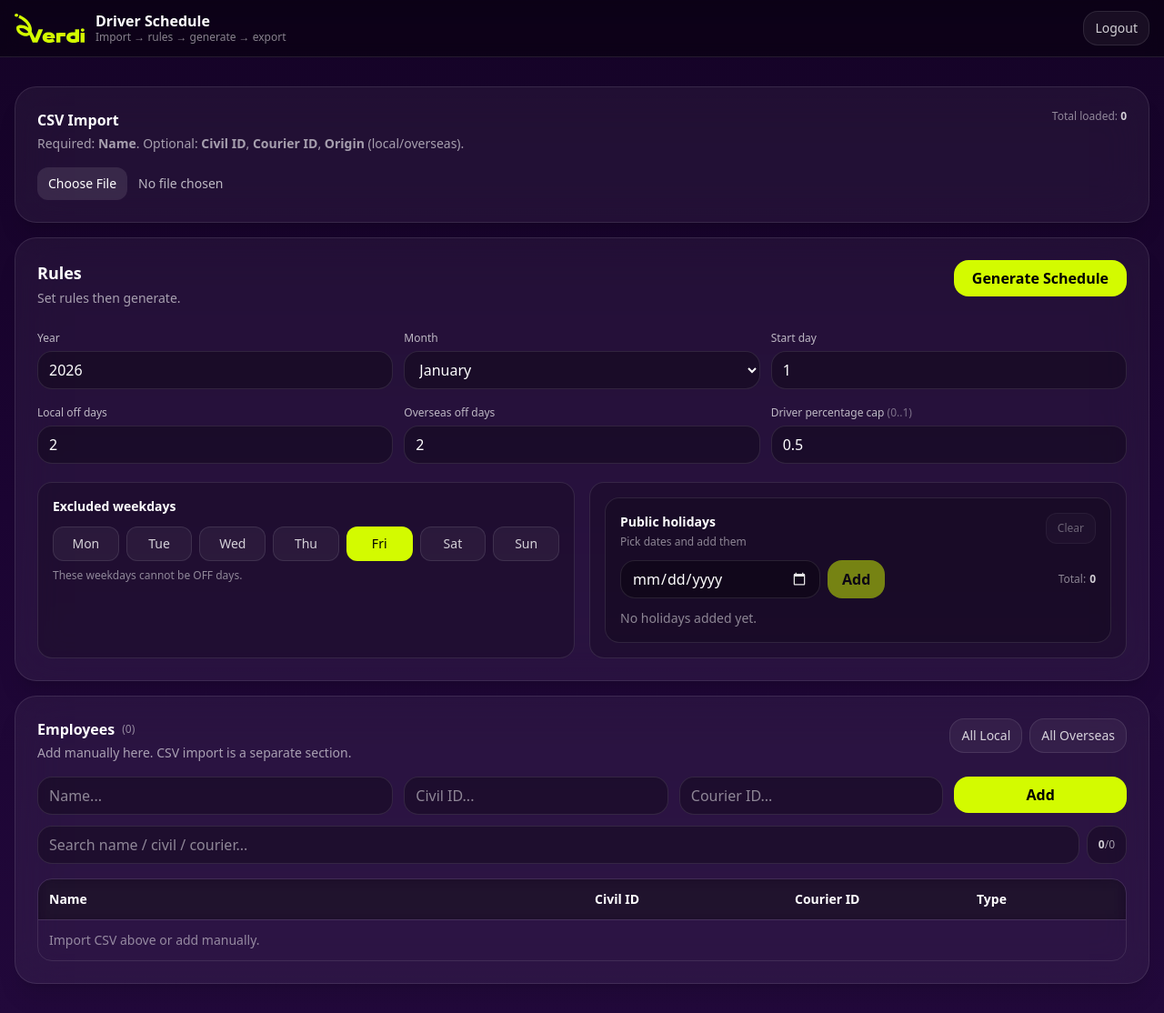
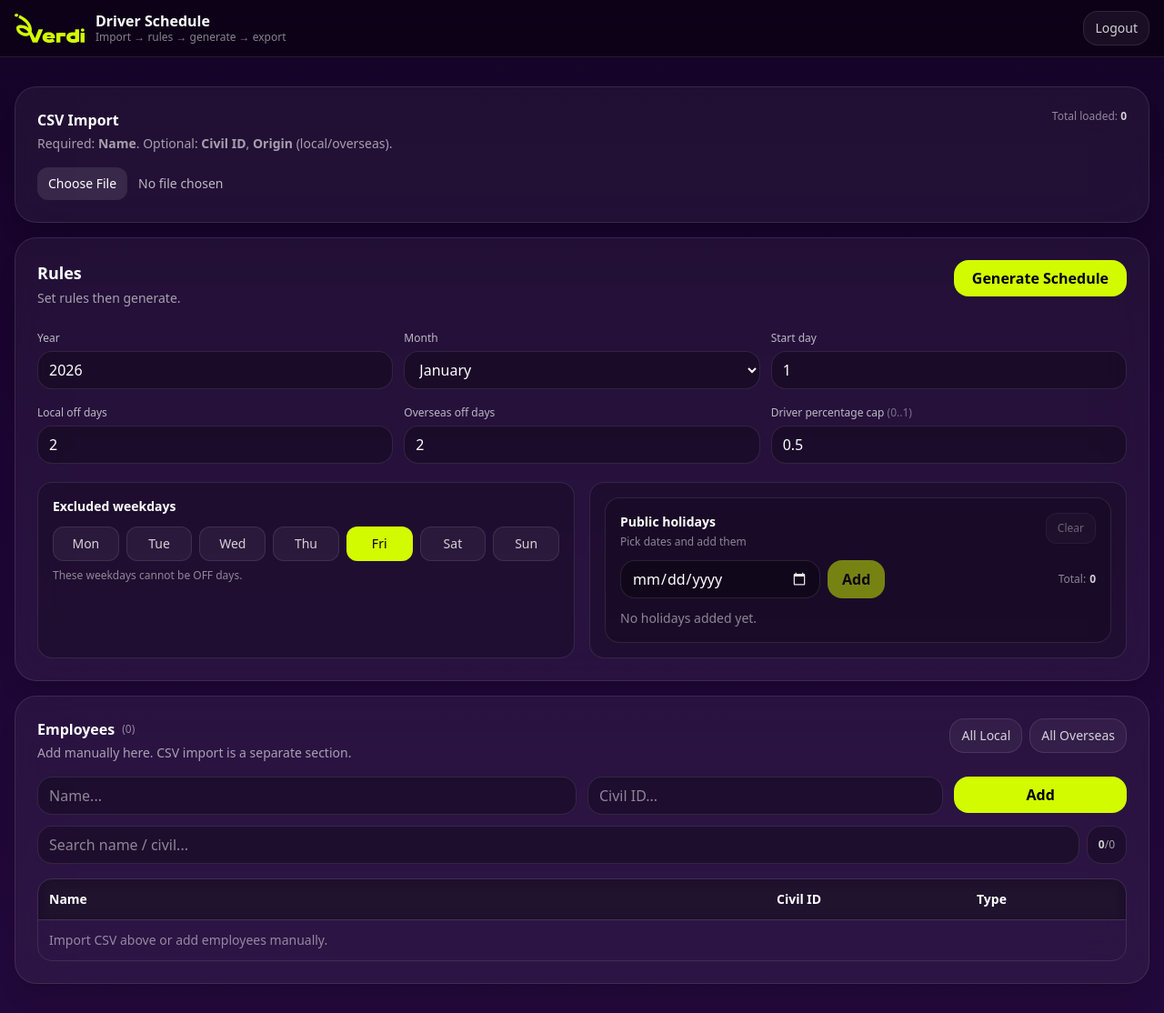
Before and after one commit to Chungus17/driver-scheduler-ui, a React (Vite) app: page /app in a window 1280 px wide. Shown: the whole page at 91% size. Built offline with nearby package versions, Linux system fonts and the light colour scheme; sample sign-in values are in the browser's storage.

Commit message:
Removed courier id

```diff
--- a/src/pages/SchedulerPage.jsx
+++ b/src/pages/SchedulerPage.jsx
@@ -44,11 +44,8 @@ function normalizeKey(s) {
 }
 
 function normalizeType(v) {
-  const s = String(v || "")
-    .trim()
-    .toLowerCase();
+  const s = String(v || "").trim().toLowerCase();
   if (!s) return "";
-  // handle common variants
   if (s.includes("over")) return "overseas";
   if (s.includes("local")) return "local";
   if (s === "o") return "overseas";
@@ -58,13 +55,9 @@ function normalizeType(v) {
 
 function guessNameColumn(headers) {
   const lower = (headers || []).map((h) =>
-    String(h || "")
-      .trim()
-      .toLowerCase(),
+    String(h || "").trim().toLowerCase(),
   );
-  const idx1 = lower.findIndex(
-    (h) => h.includes("driver") && h.includes("name"),
-  );
+  const idx1 = lower.findIndex((h) => h.includes("driver") && h.includes("name"));
   if (idx1 !== -1) return headers[idx1];
   const idx2 = lower.findIndex(
     (h) => h === "driver" || h === "drivers" || h === "name" || h === "names",
@@ -89,10 +82,12 @@ async function apiFetch(path, { token, ...opts } = {}) {
       ...(token ? { Authorization: `Bearer ${token}` } : {}),
     },
   });
+
   const isJson = (res.headers.get("content-type") || "").includes(
     "application/json",
   );
   const body = isJson ? await res.json() : await res.text();
+
   if (!res.ok) {
     const msg = body?.detail || body?.message || JSON.stringify(body);
     throw new Error(msg || `Request failed (${res.status})`);
@@ -101,18 +96,15 @@ async function apiFetch(path, { token, ...opts } = {}) {
 }
 
 function rowToArray(row, columns) {
-  // If already an array, return as-is (but ensure length matches columns)
   if (Array.isArray(row)) {
     const arr = row.map((v) => (v == null ? "" : String(v)));
     if (!columns?.length) return arr;
-    // pad/trim to columns length
     if (arr.length < columns.length)
       return [...arr, ...Array(columns.length - arr.length).fill("")];
     if (arr.length > columns.length) return arr.slice(0, columns.length);
     return arr;
   }
 
-  // If it's an object row, map by column names (case/space insensitive)
   if (row && typeof row === "object") {
     const normMap = {};
     for (const k of Object.keys(row)) {
@@ -124,7 +116,6 @@ function rowToArray(row, columns) {
     });
   }
 
-  // Unknown row shape → blank row
   return (columns || []).map(() => "");
 }
 
@@ -142,6 +133,7 @@ function findStatusStartIndex(columns) {
 function Toast({ toast, onClose }) {
   if (!toast) return null;
   const isErr = toast.type === "error";
+
   return (
     <div className="fixed bottom-4 right-4 z-50 w-[92vw] max-w-md">
       <div
@@ -180,28 +172,22 @@ function Toast({ toast, onClose }) {
 }
 
 /**
- * ✅ CSV Import section (separate card now)
+ * CSV Import section
  * Reads:
  * - name (required)
  * - civil_id (optional)
- * - courier_id (optional)
  * - origin/type (optional): local/overseas -> will auto-set type map
  *
  * Calls:
  * - onImportedEmployees(employeesArray)
  * - onImportedTypes(typesByName)
  */
-function CSVImportSection({
-  employeesCount,
-  onImportedEmployees,
-  onImportedTypes,
-}) {
+function CSVImportSection({ employeesCount, onImportedEmployees, onImportedTypes }) {
   const [headers, setHeaders] = useState([]);
   const [rows, setRows] = useState([]);
 
   const [nameCol, setNameCol] = useState("");
   const [civilCol, setCivilCol] = useState("");
-  const [courierCol, setCourierCol] = useState("");
   const [originCol, setOriginCol] = useState("");
 
   function handleFile(file) {
@@ -222,17 +208,7 @@ function CSVImportSection({
           "civilid",
           "cid",
         ]);
-        const guessedCourier = guessByAliases(cols, [
-          "courier_id",
-          "courier id",
-          "courierid",
-          "driver_id",
-          "driver id",
-          "rider_id",
-          "rider id",
-        ]);
 
-        // origin/type column guess
         const guessedOrigin = guessByAliases(cols, [
           "origin",
           "type",
@@ -243,7 +219,6 @@ function CSVImportSection({
 
         setNameCol(guessedName);
         setCivilCol(guessedCivil);
-        setCourierCol(guessedCourier);
         setOriginCol(guessedOrigin);
       },
       error: () => {
@@ -251,7 +226,6 @@ function CSVImportSection({
         setRows([]);
         setNameCol("");
         setCivilCol("");
-        setCourierCol("");
         setOriginCol("");
       },
     });
@@ -260,7 +234,6 @@ function CSVImportSection({
   function emitImport() {
     if (!rows.length || !nameCol) return;
 
-    // Deduplicate by name; keep ids; also collect types from origin
     const map = new Map();
     const typesFromCsv = {};
 
@@ -269,9 +242,6 @@ function CSVImportSection({
       if (!name) continue;
 
       const civil_id = civilCol ? (r?.[civilCol] ?? "").toString().trim() : "";
-      const courier_id = courierCol
-        ? (r?.[courierCol] ?? "").toString().trim()
-        : "";
 
       const originRaw = originCol ? r?.[originCol] : "";
       const t = normalizeType(originRaw);
@@ -280,7 +250,6 @@ function CSVImportSection({
       map.set(name, {
         name,
         civil_id: prev?.civil_id || civil_id || "",
-        courier_id: prev?.courier_id || courier_id || "",
       });
 
       if (t) typesFromCsv[name] = t;
@@ -290,11 +259,10 @@ function CSVImportSection({
     onImportedTypes(typesFromCsv);
   }
 
-  // auto-emit when file/columns change
   useEffect(() => {
     emitImport();
     // eslint-disable-next-line react-hooks/exhaustive-deps
-  }, [rows, nameCol, civilCol, courierCol, originCol]);
+  }, [rows, nameCol, civilCol, originCol]);
 
   return (
     <div className="min-w-0 rounded-3xl border border-white/10 bg-white/5 backdrop-blur-xl shadow-xl p-5 md:p-6">
@@ -302,8 +270,8 @@ function CSVImportSection({
         <div className="min-w-0">
           <h3 className="text-base font-semibold">CSV Import</h3>
           <div className="text-sm text-white/60 mt-1">
-            Required: <b>Name</b>. Optional: <b>Civil ID</b>, <b>Courier ID</b>,{" "}
-            <b>Origin</b> (local/overseas).
+            Required: <b>Name</b>. Optional: <b>Civil ID</b>, <b>Origin</b>{" "}
+            (local/overseas).
           </div>
         </div>
         <div className="text-xs text-white/50 shrink-0">
@@ -344,7 +312,7 @@ function CSVImportSection({
               </select>
             </div>
 
-            <div className="grid grid-cols-1 sm:grid-cols-2 lg:grid-cols-3 gap-3 min-w-0">
+            <div className="grid grid-cols-1 sm:grid-cols-2 gap-3 min-w-0">
               <div className="grid gap-2 min-w-0">
                 <label className="text-xs font-medium text-white/70">
                   Civil ID column (optional)
@@ -364,24 +332,6 @@ function CSVImportSection({
               </div>
 
               <div className="grid gap-2 min-w-0">
-                <label className="text-xs font-medium text-white/70">
-                  Courier ID column (optional)
-                </label>
-                <select
-                  value={courierCol}
-                  onChange={(e) => setCourierCol(e.target.value)}
-                  className="w-full rounded-2xl border border-white/10 bg-black/30 px-3 py-2 text-white outline-none focus:ring-2 focus:ring-[#d3fb00]/20 focus:border-[#d3fb00]/30"
-                >
-                  <option value="">— none —</option>
-                  {headers.map((h) => (
-                    <option key={h} value={h}>
-                      {h}
-                    </option>
-                  ))}
-                </select>
-              </div>
-
-              <div className="grid gap-2 min-w-0 sm:col-span-2 lg:col-span-1">
                 <label className="text-xs font-medium text-white/70">
                   Origin / Type column (optional)
                 </label>
@@ -411,7 +361,7 @@ function CSVImportSection({
 }
 
 /**
- * ✅ Combined section: Manual Add (top) + Search + Employees table (below)
+ * Employees section: manual add + search + table
  */
 function EmployeesSection({
   employees,
@@ -423,8 +373,6 @@ function EmployeesSection({
   setManualName,
   manualCivil,
   setManualCivil,
-  manualCourier,
-  setManualCourier,
 
   onAddManual,
 }) {
@@ -434,8 +382,7 @@ function EmployeesSection({
     const s = q.trim().toLowerCase();
     if (!s) return employees;
     return employees.filter((e) => {
-      const hay =
-        `${e.name} ${e.civil_id || ""} ${e.courier_id || ""}`.toLowerCase();
+      const hay = `${e.name} ${e.civil_id || ""}`.toLowerCase();
       return hay.includes(s);
     });
   }, [employees, q]);
@@ -481,9 +428,9 @@ function EmployeesSection({
         </div>
       </div>
 
-      {/* ✅ Manual add (above table) */}
+      {/* Manual add */}
       <div className="mt-4 grid grid-cols-1 lg:grid-cols-12 gap-3 min-w-0">
-        <div className="lg:col-span-4 min-w-0">
+        <div className="lg:col-span-6 min-w-0">
           <input
             value={manualName}
             onChange={(e) => setManualName(e.target.value)}
@@ -491,19 +438,11 @@ function EmployeesSection({
             className="w-full min-w-0 rounded-2xl border border-white/10 bg-black/30 px-3 py-2 text-white outline-none focus:ring-2 focus:ring-[#d3fb00]/20 focus:border-[#d3fb00]/30"
           />
         </div>
-        <div className="lg:col-span-3 min-w-0">
+        <div className="lg:col-span-4 min-w-0">
           <input
             value={manualCivil}
             onChange={(e) => setManualCivil(e.target.value)}
             placeholder="Civil ID..."
-            className="w-full min-w-0 rounded-2xl border border-white/10 bg-black/30 px-3 py-2 text-white outline-none focus:ring-2 focus:ring-[#d3fb00]/20 focus:border-[#d3fb00]/30"
-          />
-        </div>
-        <div className="lg:col-span-3 min-w-0">
-          <input
-            value={manualCourier}
-            onChange={(e) => setManualCourier(e.target.value)}
-            placeholder="Courier ID..."
             className="w-full min-w-0 rounded-2xl border border-white/10 bg-black/30 px-3 py-2 text-white outline-none focus:ring-2 focus:ring-[#d3fb00]/20 focus:border-[#d3fb00]/30"
           />
         </div>
@@ -522,7 +461,7 @@ function EmployeesSection({
         <input
           value={q}
           onChange={(e) => setQ(e.target.value)}
-          placeholder="Search name / civil / courier..."
+          placeholder="Search name / civil..."
           className="w-full min-w-0 rounded-2xl border border-white/10 bg-black/30 px-3 py-2 text-white outline-none focus:ring-2 focus:ring-[#d3fb00]/20 focus:border-[#d3fb00]/30"
         />
         <div className="shrink-0 rounded-2xl border border-white/10 bg-black/30 px-3 py-2 text-xs text-white/60 whitespace-nowrap flex items-center">
@@ -538,9 +477,6 @@ function EmployeesSection({
               <th className="text-left p-3 font-semibold">Name</th>
               <th className="text-left p-3 font-semibold w-[220px]">
                 Civil ID
-              </th>
-              <th className="text-left p-3 font-semibold w-[200px]">
-                Courier ID
               </th>
               <th className="text-left p-3 font-semibold w-44">Type</th>
             </tr>
@@ -567,17 +503,6 @@ function EmployeesSection({
                 </td>
 
                 <td className="p-3">
-                  <input
-                    value={emp.courier_id || ""}
-                    onChange={(e) =>
-                      patchEmployee(emp.name, { courier_id: e.target.value })
-                    }
-                    placeholder="Courier ID..."
-                    className="w-full rounded-2xl border border-white/10 bg-black/30 px-3 py-2 text-white outline-none focus:ring-2 focus:ring-[#d3fb00]/20 focus:border-[#d3fb00]/30"
-                  />
-                </td>
-
-                <td className="p-3">
                   <select
                     value={types[emp.name] || "local"}
                     onChange={(e) =>
@@ -597,8 +522,8 @@ function EmployeesSection({
 
             {!employees.length && (
               <tr>
-                <td className="p-3 text-white/50" colSpan={4}>
-                  Import CSV above or add manually.
+                <td className="p-3 text-white/50" colSpan={3}>
+                  Import CSV above or add employees manually.
                 </td>
               </tr>
             )}
@@ -609,10 +534,7 @@ function EmployeesSection({
   );
 }
 
-function downloadExcelFromSchedule(
-  schedule,
-  filename = "driver_schedule.xlsx",
-) {
+function downloadExcelFromSchedule(schedule, filename = "driver_schedule.xlsx") {
   const wb = new ExcelJS.Workbook();
 
   const headerFill = {
@@ -646,6 +568,7 @@ function downloadExcelFromSchedule(
 
     const ws = wb.addWorksheet("Matrix");
     ws.addRow(cols);
+
     ws.getRow(1).eachCell((cell) => {
       cell.fill = headerFill;
       cell.font = { bold: true, color: { argb: "FFFFFF" } };
@@ -661,9 +584,10 @@ function downloadExcelFromSchedule(
         cell.fill = cell.value === "OFF" ? redFill : greenFill;
         cell.font = { color: { argb: "FFFFFF" } };
       }
-      // inside Matrix formatting loop
+
+      // Name cell should be visible (don't force white on white)
       const nameCell = ws.getRow(r).getCell(1);
-      nameCell.font = { bold: true }; // ✅ don't set white color
+      nameCell.font = { bold: true };
       nameCell.alignment = {
         vertical: "middle",
         horizontal: "left",
@@ -673,17 +597,19 @@ function downloadExcelFromSchedule(
 
     ws.views = [{ state: "frozen", xSplit: freezeCols, ySplit: 1 }];
 
-    ws.getColumn(1).width = 22;
-    ws.getColumn(2).width = 22;
-    ws.getColumn(3).width = 18;
-    ws.getColumn(4).width = 12;
-    ws.getColumn(5).width = 8;
-    for (let c = 6; c <= ws.columnCount; c++) ws.getColumn(c).width = 12;
+    // NOTE: widths assume your Matrix columns now are:
+    // [Name, Civil ID, Type, ReqOff, ...dates]
+    ws.getColumn(1).width = 22; // Name
+    ws.getColumn(2).width = 22; // Civil ID
+    ws.getColumn(3).width = 12; // Type
+    ws.getColumn(4).width = 8; // ReqOff
+    for (let c = 5; c <= ws.columnCount; c++) ws.getColumn(c).width = 12;
   }
 
   if (ByDay?.columns && ByDay?.rows && ByDay?.status) {
     const ws = wb.addWorksheet("ByDay");
     ws.addRow(ByDay.columns);
+
     ws.getRow(1).eachCell((cell) => {
       cell.fill = headerFill;
       cell.font = { bold: true, color: { argb: "FFFFFF" } };
@@ -693,6 +619,7 @@ function downloadExcelFromSchedule(
     for (let r = 0; r < ByDay.rows.length; r++) {
       ws.addRow(rowToArray(ByDay.rows[r], ByDay.columns));
       const excelRow = ws.getRow(r + 2);
+
       for (let c = 0; c < ByDay.columns.length; c++) {
         const cell = excelRow.getCell(c + 1);
         const st = ByDay.status?.[r]?.[c] || "WORK";
@@ -708,11 +635,13 @@ function downloadExcelFromSchedule(
   if (Summary?.columns && Summary?.rows) {
     const ws = wb.addWorksheet("Summary");
     ws.addRow(Summary.columns);
+
     ws.getRow(1).eachCell((cell) => {
       cell.fill = headerFill;
       cell.font = { bold: true, color: { argb: "FFFFFF" } };
       cell.alignment = center;
     });
+
     for (const row of Summary.rows) ws.addRow(rowToArray(row, Summary.columns));
     for (let c = 1; c <= ws.columnCount; c++) ws.getColumn(c).width = 16;
   }
@@ -720,11 +649,13 @@ function downloadExcelFromSchedule(
   if (Issues?.columns && Issues?.rows) {
     const ws = wb.addWorksheet("Issues");
     ws.addRow(Issues.columns);
+
     ws.getRow(1).eachCell((cell) => {
       cell.fill = headerFill;
       cell.font = { bold: true, color: { argb: "FFFFFF" } };
       cell.alignment = center;
     });
+
     for (const row of Issues.rows) ws.addRow(rowToArray(row, Issues.columns));
     ws.getColumn(1).width = 120;
   }
@@ -775,15 +706,11 @@ function ResultsView({ schedule }) {
       <div className="mt-4 grid grid-cols-1 sm:grid-cols-3 gap-3 min-w-0">
         <div className="rounded-2xl border border-white/10 bg-black/20 p-4 min-w-0">
           <div className="text-xs text-white/50">Drivers</div>
-          <div className="text-2xl font-bold">
-            {meta.counts?.drivers ?? "-"}
-          </div>
+          <div className="text-2xl font-bold">{meta.counts?.drivers ?? "-"}</div>
         </div>
         <div className="rounded-2xl border border-white/10 bg-black/20 p-4 min-w-0">
           <div className="text-xs text-white/50">Cap / Day used</div>
-          <div className="text-2xl font-bold">
-            {meta.cap_per_day_used ?? "-"}
-          </div>
+          <div className="text-2xl font-bold">{meta.cap_per_day_used ?? "-"}</div>
         </div>
         <div className="rounded-2xl border border-white/10 bg-black/20 p-4 min-w-0">
           <div className="text-xs text-white/50">Issues</div>
@@ -901,9 +828,7 @@ function PublicHolidaysPicker({ value, onChange }) {
       <div className="flex items-start justify-between gap-3">
         <div className="min-w-0">
           <div className="text-sm font-semibold">Public holidays</div>
-          <div className="text-xs text-white/50 mt-1">
-            Pick dates and add them
-          </div>
+          <div className="text-xs text-white/50 mt-1">Pick dates and add them</div>
         </div>
 
         <button
@@ -980,17 +905,15 @@ export default function SchedulerPage() {
   const [excluded, setExcluded] = useState(["friday"]);
   const [publicHolidays, setPublicHolidays] = useState([]);
 
-  const [employees, setEmployees] = useState([]); // [{name,civil_id,courier_id}]
+  const [employees, setEmployees] = useState([]); // [{name,civil_id}]
   const [types, setTypes] = useState({}); // { [name]: local|overseas }
 
   const [manualName, setManualName] = useState("");
   const [manualCivil, setManualCivil] = useState("");
-  const [manualCourier, setManualCourier] = useState("");
 
   const [loading, setLoading] = useState(false);
   const [schedule, setSchedule] = useState(null);
 
-  // keep types aligned
   useEffect(() => {
     setTypes((prev) => {
       const next = { ...prev };
@@ -1004,7 +927,6 @@ export default function SchedulerPage() {
     });
   }, [employees]);
 
-  // prevent page-level horizontal scroll
   useEffect(() => {
     document.documentElement.classList.add("overflow-x-hidden");
     document.body.classList.add("overflow-x-hidden");
@@ -1033,22 +955,18 @@ export default function SchedulerPage() {
         map.set(e.name, {
           name: e.name,
           civil_id: existing?.civil_id || e.civil_id || "",
-          courier_id: existing?.courier_id || e.courier_id || "",
         });
       }
-      return Array.from(map.values()).sort((a, b) =>
-        a.name.localeCompare(b.name),
-      );
+      return Array.from(map.values()).sort((a, b) => a.name.localeCompare(b.name));
     });
   }
 
-  // ✅ types from CSV origin column will auto-apply (but won't overwrite if user already set it)
   function applyImportedTypes(typesFromCsv) {
     if (!typesFromCsv) return;
     setTypes((prev) => {
       const next = { ...prev };
       for (const [name, t] of Object.entries(typesFromCsv)) {
-        if (!next[name]) next[name] = t; // only set if not already set
+        if (!next[name]) next[name] = t;
       }
       return next;
     });
@@ -1057,31 +975,23 @@ export default function SchedulerPage() {
   function addManualEmployee() {
     const name = manualName.trim();
     const civil_id = manualCivil.trim();
-    const courier_id = manualCourier.trim();
 
-    if (!name || !civil_id || !courier_id) {
-      return showToast(
-        "error",
-        "Please enter Name, Civil ID, and Courier ID before adding.",
-      );
+    if (!name || !civil_id) {
+      return showToast("error", "Please enter Name and Civil ID before adding.");
     }
 
     setEmployees((prev) => {
       const exists = prev.find((e) => e.name === name);
       if (exists) {
-        return prev.map((e) =>
-          e.name === name ? { ...e, civil_id, courier_id } : e,
-        );
+        return prev.map((e) => (e.name === name ? { ...e, civil_id } : e));
       }
-      return [...prev, { name, civil_id, courier_id }];
+      return [...prev, { name, civil_id }];
     });
 
-    // default type if missing
     setTypes((prev) => ({ ...prev, [name]: prev[name] || "local" }));
 
     setManualName("");
     setManualCivil("");
-    setManualCourier("");
   }
 
   async function generate() {
@@ -1093,14 +1003,11 @@ export default function SchedulerPage() {
         "No employees found. Upload a CSV or add employees manually.",
       );
 
-    const missing = employees.filter(
-      (e) =>
-        !String(e.civil_id || "").trim() || !String(e.courier_id || "").trim(),
-    );
+    const missing = employees.filter((e) => !String(e.civil_id || "").trim());
     if (missing.length) {
       return showToast(
         "error",
-        `Missing Civil ID / Courier ID for ${missing.length} employee(s). Please fill them in Employees table.`,
+        `Missing Civil ID for ${missing.length} employee(s). Please fill them in Employees table.`,
       );
     }
 
@@ -1112,7 +1019,6 @@ export default function SchedulerPage() {
         name: String(e.name || "").trim(),
         type: types[e.name] || "local",
         civil_id: String(e.civil_id || "").trim(),
-        courier_id: String(e.courier_id || "").trim(),
       })),
       public_holidays: publicHolidays,
       excluded_weekdays: excluded,
@@ -1170,7 +1076,6 @@ export default function SchedulerPage() {
       {/* Page */}
       <div className="max-w-7xl mx-auto px-4 py-6 md:py-8 min-w-0">
         <div className="grid gap-4 min-w-0">
-          {/* ✅ CSV IMPORT is now its own section */}
           {showEmployeesSection && (
             <CSVImportSection
               employeesCount={employees.length}
@@ -1179,7 +1084,7 @@ export default function SchedulerPage() {
             />
           )}
 
-          {/* ✅ RULES (FULL WIDTH) */}
+          {/* Rules */}
           <div className="min-w-0 rounded-3xl border border-white/10 bg-white/5 backdrop-blur-xl shadow-xl p-5 md:p-6">
             <div className="flex flex-col md:flex-row md:items-start md:justify-between gap-3">
               <div className="min-w-0">
@@ -1201,9 +1106,7 @@ export default function SchedulerPage() {
             {/* Rule inputs */}
             <div className="mt-5 grid grid-cols-1 sm:grid-cols-2 lg:grid-cols-3 gap-3 min-w-0">
               <div className="min-w-0">
-                <label className="text-xs font-medium text-white/70">
-                  Year
-                </label>
+                <label className="text-xs font-medium text-white/70">Year</label>
                 <input
                   type="number"
                   value={year}
@@ -1213,9 +1116,7 @@ export default function SchedulerPage() {
               </div>
 
               <div className="min-w-0">
-                <label className="text-xs font-medium text-white/70">
-                  Month
-                </label>
+                <label className="text-xs font-medium text-white/70">Month</label>
                 <select
                   value={month}
                   onChange={(e) => setMonth(e.target.value)}
@@ -1273,8 +1174,7 @@ export default function SchedulerPage() {
 
               <div className="min-w-0">
                 <label className="text-xs font-medium text-white/70">
-                  Driver percentage cap{" "}
-                  <span className="text-white/40">(0..1)</span>
+                  Driver percentage cap <span className="text-white/40">(0..1)</span>
                 </label>
                 <input
                   type="number"
@@ -1301,8 +1201,7 @@ export default function SchedulerPage() {
                         type="button"
                         onClick={() =>
                           setExcluded((prev) => {
-                            if (checked)
-                              return prev.filter((x) => x !== d.value);
+                            if (checked) return prev.filter((x) => x !== d.value);
                             return Array.from(new Set([...prev, d.value]));
                           })
                         }
@@ -1324,15 +1223,11 @@ export default function SchedulerPage() {
               </div>
 
               <div className="min-w-0 rounded-2xl border border-white/10 bg-black/20 p-4">
-                <PublicHolidaysPicker
-                  value={publicHolidays}
-                  onChange={setPublicHolidays}
-                />
+                <PublicHolidaysPicker value={publicHolidays} onChange={setPublicHolidays} />
               </div>
             </div>
           </div>
 
-          {/* ✅ Manual add is inside Employees section above table */}
           {showEmployeesSection && (
             <EmployeesSection
               employees={employees}
@@ -1343,13 +1238,10 @@ export default function SchedulerPage() {
               setManualName={setManualName}
               manualCivil={manualCivil}
               setManualCivil={setManualCivil}
-              manualCourier={manualCourier}
-              setManualCourier={setManualCourier}
               onAddManual={addManualEmployee}
             />
           )}
 
-          {/* Results */}
           {schedule && <ResultsView schedule={schedule} />}
         </div>
       </div>
```
